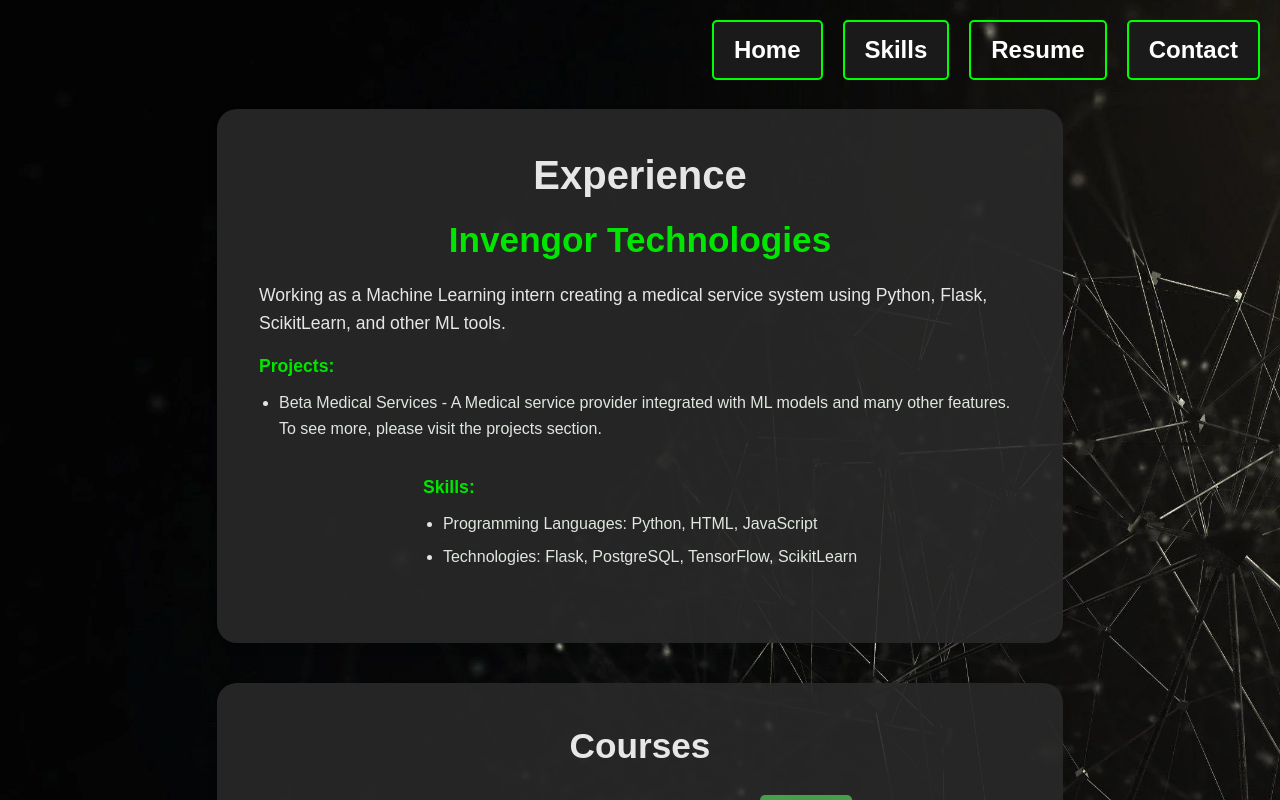
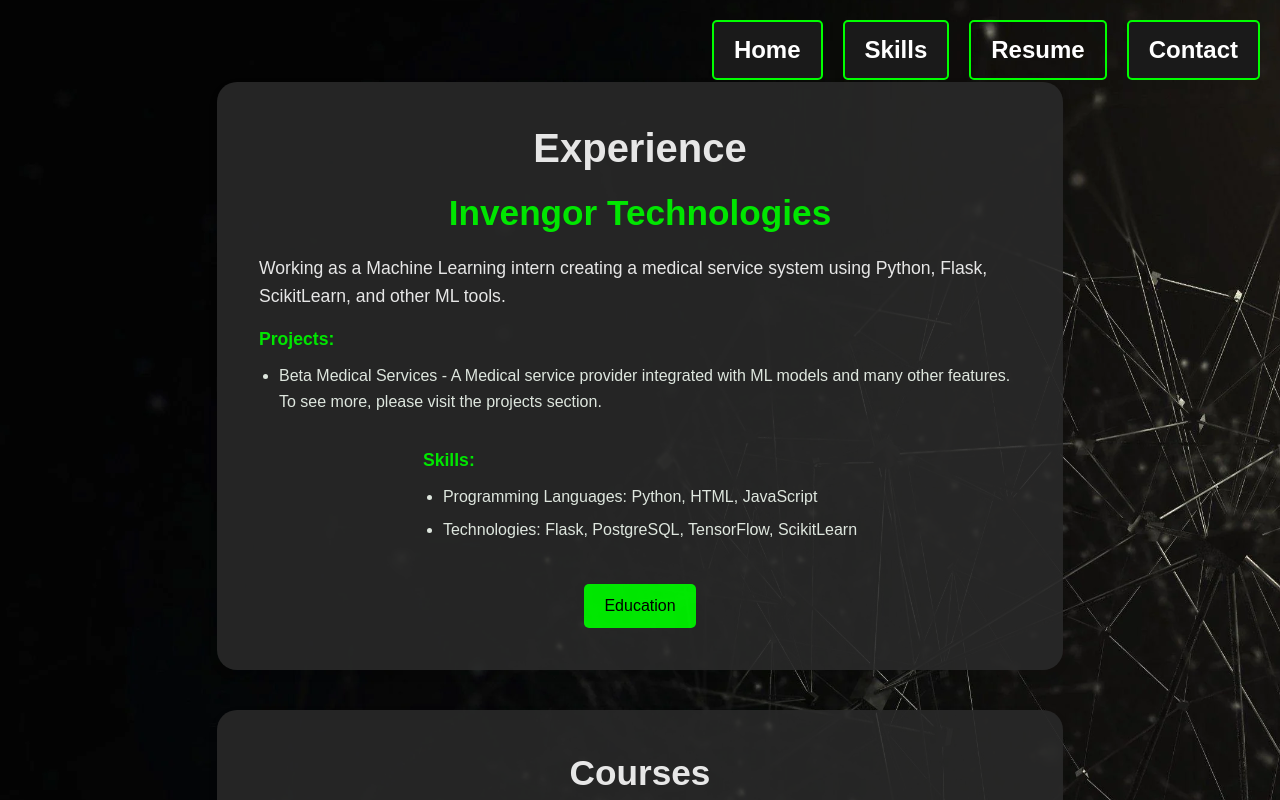
Before and after one commit to srirama2004/PortfolioFinal, a React (Create React App) app: page /expe in a window 1280 px wide. Shown: the top 800 px of the page. Built offline with nearby package versions, Linux system fonts and the light colour scheme.

Commit message:
Update expe.js

```diff
--- a/src/components/expe.js
+++ b/src/components/expe.js
@@ -1,6 +1,6 @@
 import React from 'react';
 import './expe.css';
-
+import { Link } from 'react-router-dom';
 const Experience = () => {
   return (
     <div className="experience-container">
@@ -25,6 +25,9 @@ const Experience = () => {
             <li>Technologies: Flask, PostgreSQL, TensorFlow, ScikitLearn</li>
           </ul>
         </p>
+        <Link to="/exedu">
+                  <button className="action1-button">Education</button>
+                </Link>
       </div>
       <div className="courses-section">
         <h3>Courses</h3>
```
